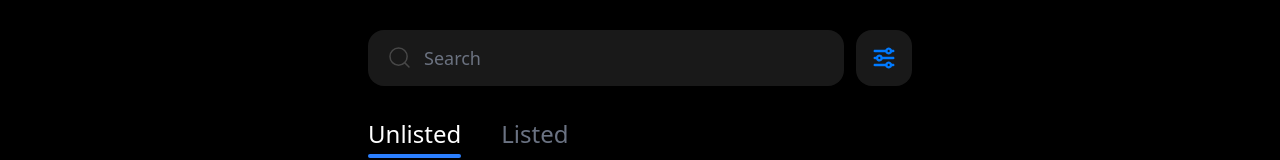
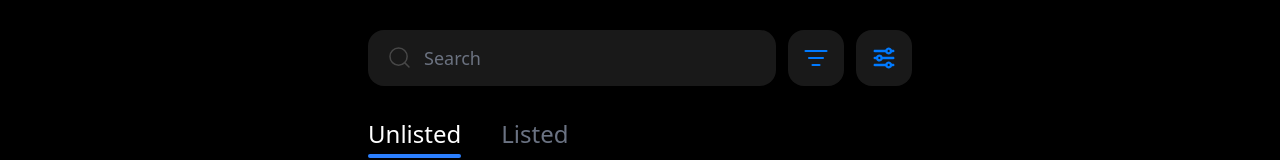
Before and after one commit to Lodo4ka/ton-crypto-market, a React (Vite) app: page /inventory in a window 1280 px wide. Shown: the top 160 px of the page. Built offline with nearby package versions, Linux system fonts and the light colour scheme; what @tonconnect/ui-react, @twa-dev/sdk would draw is missing.

Commit message:
Add sorting and filtering functionality to Search component; introduce new sort SVG icon and update History and Inventory pages to utilize new props for enhanced user interaction.

```diff
--- a/src/features/user/ui/History.tsx
+++ b/src/features/user/ui/History.tsx
@@ -13,9 +13,19 @@ export const History = ({ className = '' }: HistoryProps) => {
     setSearch(e.target.value);
   };
 
+  const onFilter = () => {
+    console.log('filter');
+  };
+
   return (
     <div className={className}>
-      <Search value={search} onChange={onClickHandleSearch} className="mb-[24px]" />
+      <Search
+        filtered
+        value={search}
+        onChange={onClickHandleSearch}
+        className="mb-[24px]"
+        onFilter={onFilter}
+      />
       <HistoryTable />
     </div>
   );
--- a/src/pages/Inventory.tsx
+++ b/src/pages/Inventory.tsx
@@ -4,7 +4,6 @@ import type { Tab } from '../shared/ui/navbar-tabs/NavbarTabs.props';
 import { Search } from '../shared/ui/search/Search';
 import { Unlisted } from '../widgets/inventory/Unlisted';
 import { Listed } from '../widgets/inventory/Listed';
-import type { LootboxInventoryProps } from '../entities/LootboxInventory/ui/LootboxInventory.props';
 
 export const Inventory = () => {
   const TABS: Tab[] = [
@@ -19,9 +18,24 @@ export const Inventory = () => {
     setSearchValue(e.target.value);
   };
 
+  const onSort = () => {
+    console.log('sort');
+  };
+
+  const onFilter = () => {
+    console.log('filter');
+  };
+
   return (
     <div className="flex flex-col gap-[16px]">
-      <Search value={searchValue} onChange={onSearchChange} />
+      <Search
+        value={searchValue}
+        onChange={onSearchChange}
+        sorted={true}
+        filtered={true}
+        onSort={onSort}
+        onFilter={onFilter}
+      />
       <NavbarTabs tabs={TABS} activeTab={activeTab} onTabClick={setActiveTab} />
       {activeTab === 'unlisted' && <Unlisted />}
       {activeTab === 'listed' && <Listed />}
--- a/src/shared/ui/search/Search.tsx
+++ b/src/shared/ui/search/Search.tsx
@@ -1,13 +1,26 @@
 import searchIcon from '../../../assets/icons/search.svg';
+import sortIcon from '../../../assets/icons/sort.svg';
 import filterIcon from '../../../assets/icons/mingcute_settings-6-line.svg';
 
 interface SearchProps {
   className?: string;
   value: string;
   onChange: (e: React.ChangeEvent<HTMLInputElement>) => void;
+  onSort?: () => void;
+  onFilter?: () => void;
+  sorted?: boolean;
+  filtered?: boolean;
 }
 
-export const Search = ({ className = '', value, onChange }: SearchProps) => {
+export const Search = ({
+  className = '',
+  value,
+  onChange,
+  onSort,
+  onFilter,
+  sorted,
+  filtered,
+}: SearchProps) => {
   return (
     <div className={`flex items-center gap-3 ${className}`}>
       <div className="flex flex-1 items-center bg-[#191919] rounded-2xl px-5 h-14">
@@ -20,12 +33,24 @@ export const Search = ({ className = '', value, onChange }: SearchProps) => {
           onChange={onChange}
         />
       </div>
+      {sorted && (
         <button
           type="button"
           className="bg-[#191919] rounded-2xl w-14 h-14 flex items-center justify-center cursor-pointer"
+          onClick={onSort}
+        >
+          <img src={sortIcon} alt="filter" className="w-7 h-7 text-[#2563EB]" />
+        </button>
+      )}
+      {filtered && (
+        <button
+          type="button"
+          className="bg-[#191919] rounded-2xl w-14 h-14 flex items-center justify-center cursor-pointer"
+          onClick={onFilter}
         >
           <img src={filterIcon} alt="filter" className="w-7 h-7 text-[#2563EB]" />
         </button>
+      )}
     </div>
   );
 };
```
Also changed, not shown: src/assets/icons/sort.svg (added). Lines whose indentation alone changed are shown as unchanged.
